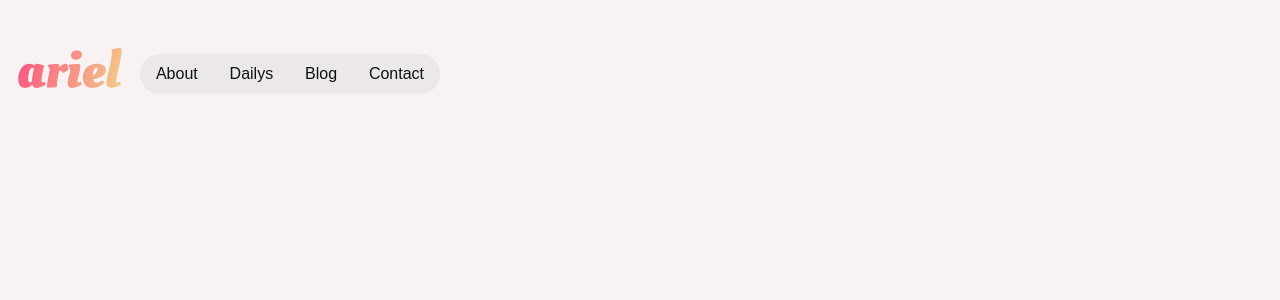
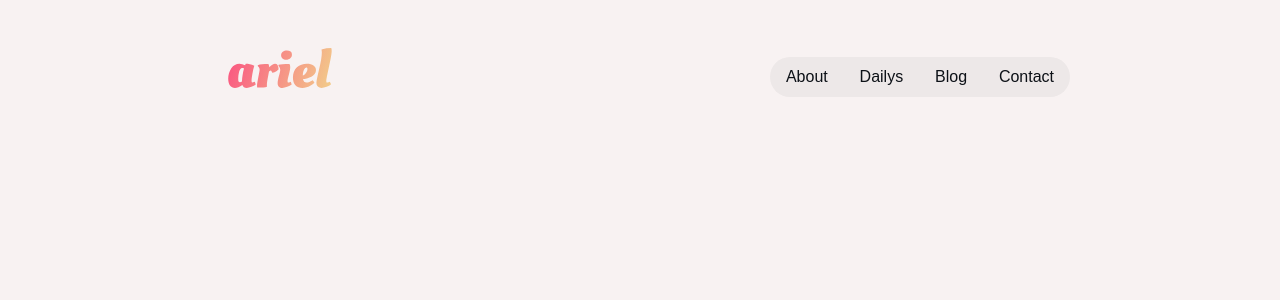
Before and after one commit to Ariels713/portfolio2.0, a React (Create React App) app: page / in a window 1280 px wide. Shown: the top 300 px of the page. Built offline with nearby package versions, Linux system fonts and the light colour scheme.

Commit message:
working on nav alignment

```diff
--- a/src/components/navigation/Navigation.js
+++ b/src/components/navigation/Navigation.js
@@ -9,9 +9,15 @@ const NavWrapper = styled.div`
   @media (min-width: 550px) {
     /* Tablets */
     flex-direction: row;
+    justify-content: space-around;
   }
   @media (min-width: 1100px) {
     /* Laptop */
+    margin: auto;
+    /* border: solid red; */
+    max-width: 1400px;
+    align-items: cener;
+    justify-content: space-around;
   }
   @media (min-width: 1500px) {
     /* Desktop */
@@ -36,6 +42,7 @@ const NavBox = styled.nav`
   }
   @media (min-width: 1100px) {
     /* Laptop */
+    top: 21px;
   }
   @media (min-width: 1500px) {
     /* Desktop */
@@ -47,6 +54,34 @@ const NavItem = styled.li`
   font-size: 1rem;
   list-style: none;
   color: hsla(213, 28%, 7%, 1);
+
+  @media (min-width: 550px) {
+    /* Tablets */
+  }
+  @media (min-width: 1100px) {
+    /* Laptop */
+  }
+  @media (min-width: 1500px) {
+    /* Desktop */
+  }
+`;
+
+const EmailStyles = styled.p`
+  display: none;
+  @media (min-width: 550px) {
+    /* Tablets */
+    display: none;
+  }
+  @media (min-width: 1100px) {
+    /* Laptop */
+    display: block;
+    font-family: sans-serif;
+    font-size: 1rem;
+    color: hsla(213, 28%, 7%, 1);
+  }
+  @media (min-width: 1500px) {
+    /* Desktop */
+  }
 `;
 
 function Navigation() {
```
